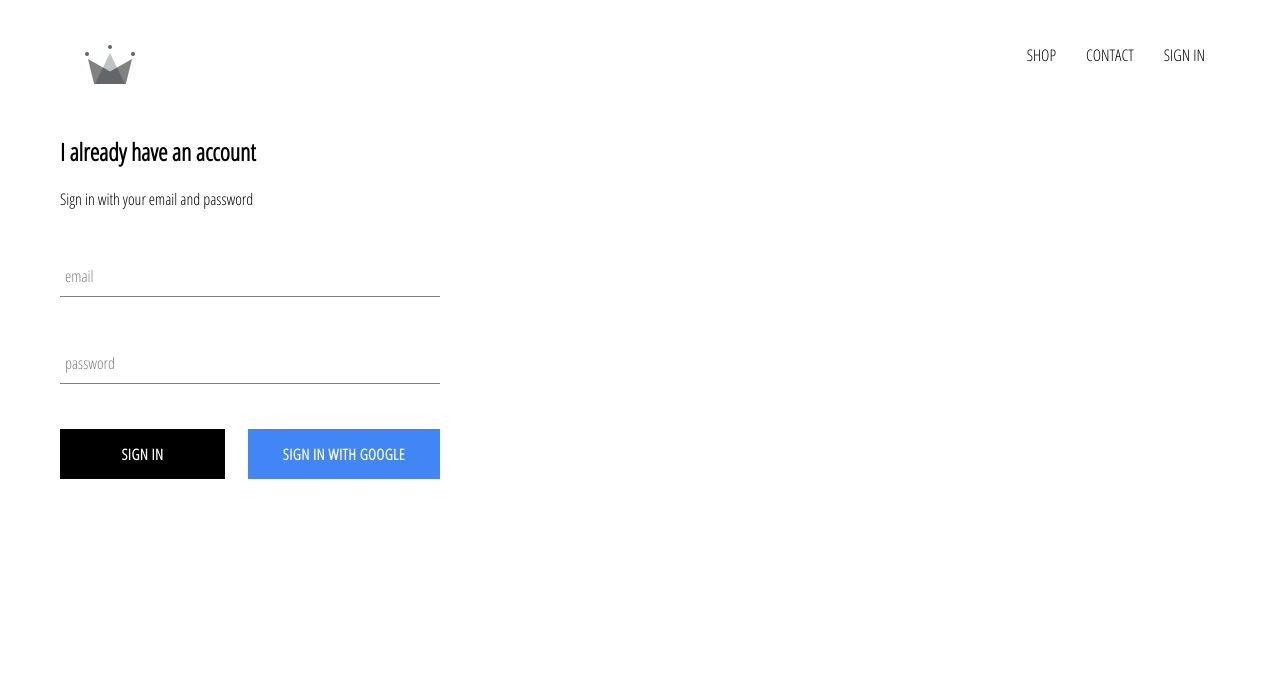
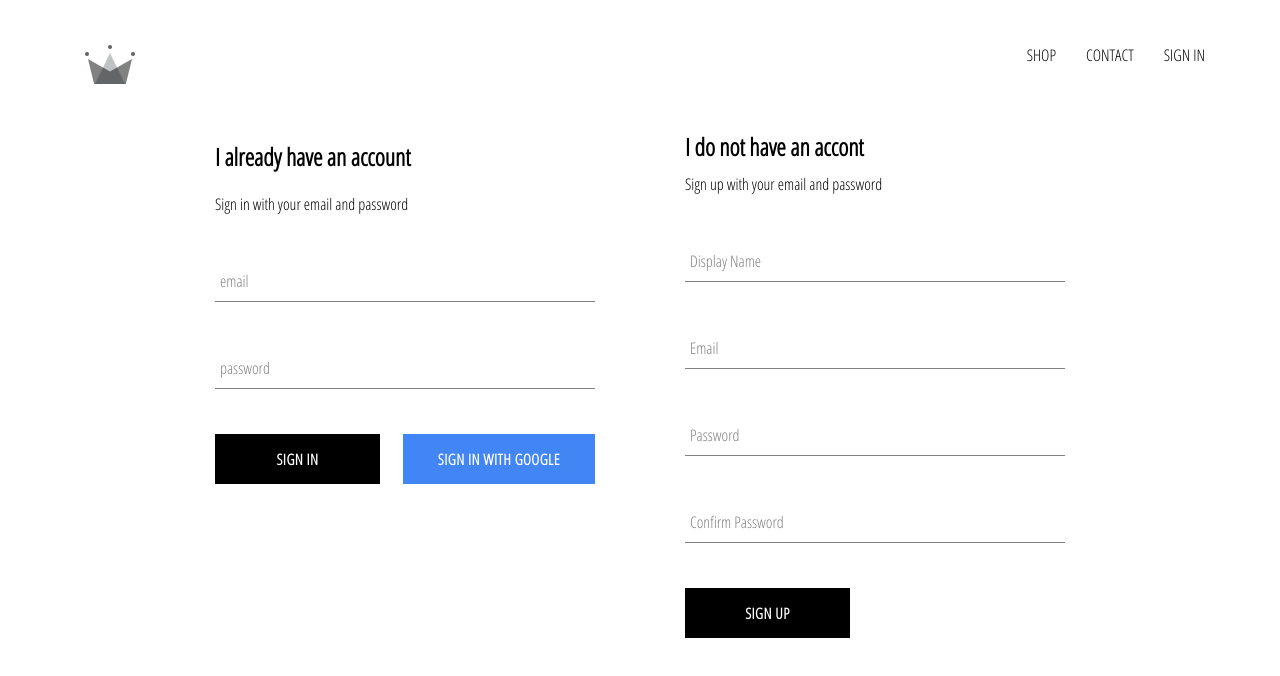
Before and after one commit to cmckier9/crwn-clothing, a React (Create React App) app: page /signin in a window 1280 px wide. Shown: the top 676 px of the page. Built offline with nearby package versions, Linux system fonts and the light colour scheme; no server answers.

Commit message:
set up email and password sign up

```diff
--- a/src/App.js
+++ b/src/App.js
@@ -5,7 +5,7 @@
 import ShopPage from './pages/shop/shop.component';
 import Header from './components/header/header.component';
 import SignInAndSignUpPage from './pages/sign-in-and-sign-up/sign-in-and-sign-up.component';
-import { auth } from './firebase/firebase.utils';
+import { auth, createUserProfileDocument } from './firebase/firebase.utils';
 
 class App extends React.Component {
   constructor() {
@@ -19,8 +19,22 @@
   unsubscribeFromAuth = null;
 
   componentDidMount() {
-    this.unsubscribeFromAuth = auth.onAuthStateChanged(user => {
-      this.setState({ currentUser: user });
+    this.unsubscribeFromAuth = auth.onAuthStateChanged(async userAuth => {
+      if (userAuth) {
+        const userRef = await createUserProfileDocument(userAuth);
+
+        userRef.onSnapshot(snapShot => {
+          this.setState(
+            {
+            currentUser: {
+              id: snapShot.id,
+              ...snapShot.data()
+            }
+          });
+        });
+      }
+
+      this.setState({ currentUser: userAuth });
     });
   }
 
--- /dev/null
+++ b/src/components/sign-up/sign-up.component.jsx
@@ -0,0 +1,102 @@
+import React from "react";
+
+import './sign-up.styles.scss';
+import FormInput from "../form-input/form-input.component";
+import CustomButton from "../custom-button/custom-button.component";
+
+import { auth, createUserProfileDocument} from '../../firebase/firebase.utils';
+
+class SignUp extends React.Component{
+    constructor(){
+        super();
+
+        this.state = {
+            displayName: '',
+            email: '',
+            password: '',
+            confirmPassword: ''
+        }
+    }
+
+    handleSubmit = async event => {
+        event.preventDefault();
+
+        const {displayName, email, password, confirmPassword} = this.state;
+
+        if (password != confirmPassword){
+            alert("Passwords don't match");
+            return;
+        }
+
+        try {
+            const { user } = await auth.createUserWithEmailAndPassword(
+                email,
+                password
+            );
+
+            await createUserProfileDocument(user, { displayName });
+
+            this.setState({
+                displayName: '',
+                email: '',
+                password: '',
+                confirmPassword: ''
+            });
+        } catch (error) {
+            console.error(error);
+        }
+    };
+
+    handleChange = event => {
+        const { name, value } = event.target;
+
+        this.setState({ [name]: value });
+    }
+
+    render() {
+        const {displayName, email, password, confirmPassword} = this.state;
+        return(
+            <div className="sign-up">
+                <h2 className="title">I do not have an accont</h2>
+                <span>Sign up with your email and password</span>
+                <form className="sign-up-form" onSubmit={this.handleSubmit}>
+                    <FormInput
+                        type='text'
+                        name='displayName'
+                        value={displayName}
+                        onChange={this.handleChange}
+                        label='Display Name'
+                        required
+                    />
+                    <FormInput
+                        type='email'
+                        name='email'
+                        value={email}
+                        onChange={this.handleChange}
+                        label='Email'
+                        required
+                    />
+                    <FormInput
+                        type='password'
+                        name='password'
+                        value={password}
+                        onChange={this.handleChange}
+                        label='Password'
+                        required
+                    />
+                    <FormInput
+                        type='password'
+                        name='confirmPassword'
+                        value={confirmPassword}
+                        onChange={this.handleChange}
+                        label='Confirm Password'
+                        required
+                    />
+                    <CustomButton type='submit'>SIGN UP</CustomButton>
+                </form>
+            </div>
+        )
+    }
+}
+
+export default SignUp;
--- /dev/null
+++ b/src/components/sign-up/sign-up.styles.scss
@@ -0,0 +1,9 @@
+.sign-up {
+    display: flex;
+    flex-direction: column;
+    width: 380px;
+
+    .title {
+        margin: 10px 0;
+    }
+}
--- a/src/firebase/firebase.utils.js
+++ b/src/firebase/firebase.utils.js
@@ -12,6 +12,32 @@
   measurementId: "G-HN6P08M6FV"
 };
 
+export const createUserProfileDocument = async (userAuth, additionalData) => {
+  if (!userAuth) return;
+
+  const userRef = firestore.doc(`users/${userAuth.uid}`);
+
+  const snapShot = await userRef.get();
+
+  if (!snapShot.exists) {
+    const { displayName, email } = userAuth;
+    const createdAt = new Date();
+
+    try {
+      await userRef.set({
+        displayName,
+        email,
+        createdAt,
+        ...additionalData
+      });
+    } catch (error) {
+      console.log('error creating user', error.message);
+    }
+  }
+
+  return userRef;
+};
+
 firebase.initializeApp(config);
 
 export const auth = firebase.auth();
--- a/src/pages/sign-in-and-sign-up/sign-in-and-sign-up.component.jsx
+++ b/src/pages/sign-in-and-sign-up/sign-in-and-sign-up.component.jsx
@@ -2,10 +2,12 @@
 
 import './sign-in-and-sign-up.styles.scss';
 import SignIn from "../../components/sign-in/sign-in.component";
+import SignUp from "../../components/sign-up/sign-up.component";
 
 const SignInAndSignUpPage = () => (
     <div className='sign-in-and-sign-up'>
         <SignIn />
+        <SignUp />
     </div>
 )
 
--- a/src/pages/sign-in-and-sign-up/sign-in-and-sign-up.styles.scss
+++ b/src/pages/sign-in-and-sign-up/sign-in-and-sign-up.styles.scss
@@ -0,0 +1,6 @@
+.sign-in-and-sign-up {
+    width: 850px;
+    display: flex;
+    justify-content: space-between;
+    margin: 30px auto;
+}
```
Lines whose indentation alone changed are shown as unchanged.
